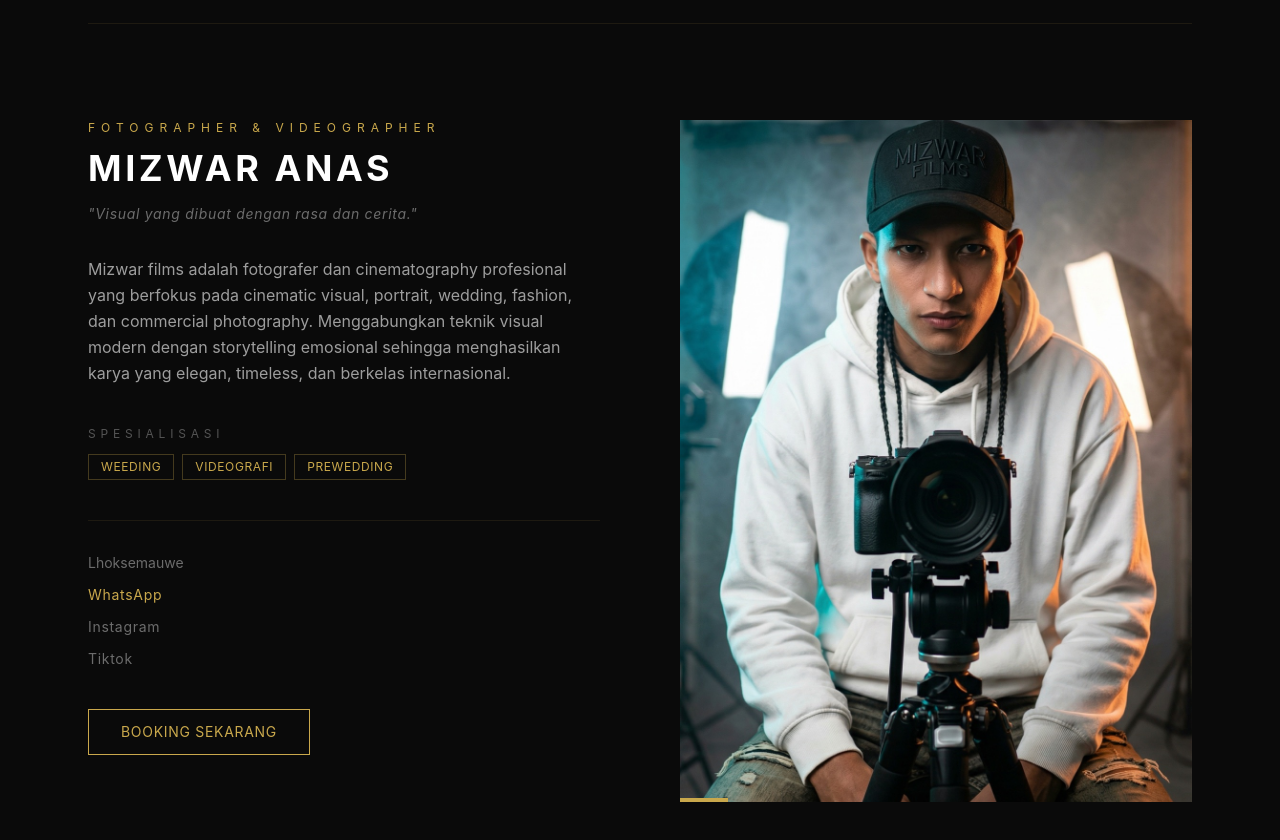
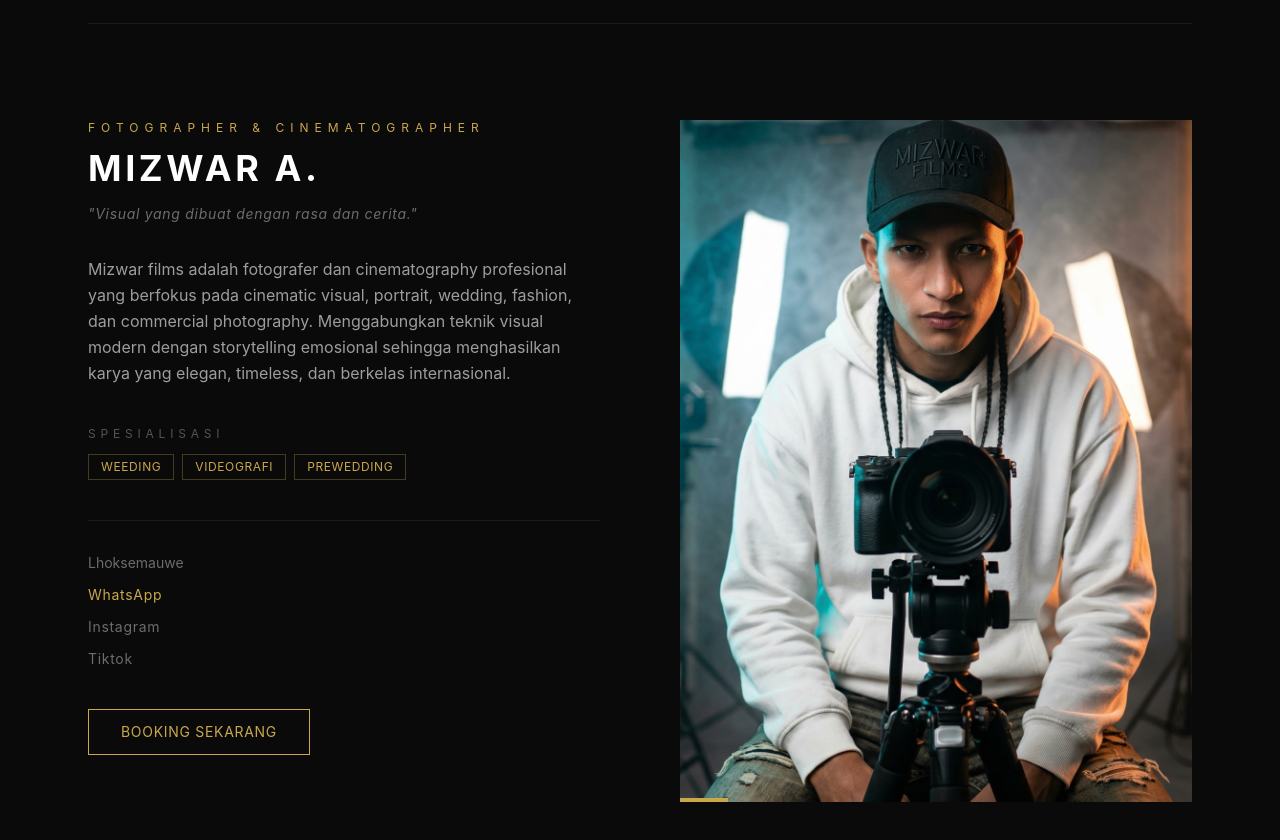
Before and after one commit to ansloki-art/NoxFrame, a React (Vite) app in the folder frontend/: page /about in a window 1280 px wide. Shown: the part 1220-2060 px from the top of the page. Built offline with nearby package versions, Linux system fonts and the light colour scheme; no server answers.

Commit message:
edit profile

```diff
--- a/frontend/src/pages/About.jsx
+++ b/frontend/src/pages/About.jsx
@@ -21,8 +21,8 @@ const PHOTOGRAPHERS = [
   },
   {
     id: 2,
-    name: 'Mizwar Anas',
-    role: 'Fotographer & Videographer',
+    name: 'Mizwar A.',
+    role: 'Fotographer & Cinematographer',
     tagline: 'Visual yang dibuat dengan rasa dan cerita.',
     bio: 'Mizwar films adalah fotografer dan cinematography profesional yang berfokus pada cinematic visual, portrait, wedding, fashion, dan commercial photography. Menggabungkan teknik visual modern dengan storytelling emosional sehingga menghasilkan karya yang elegan, timeless, dan berkelas internasional.',
     photoSrc: foto2,
```
